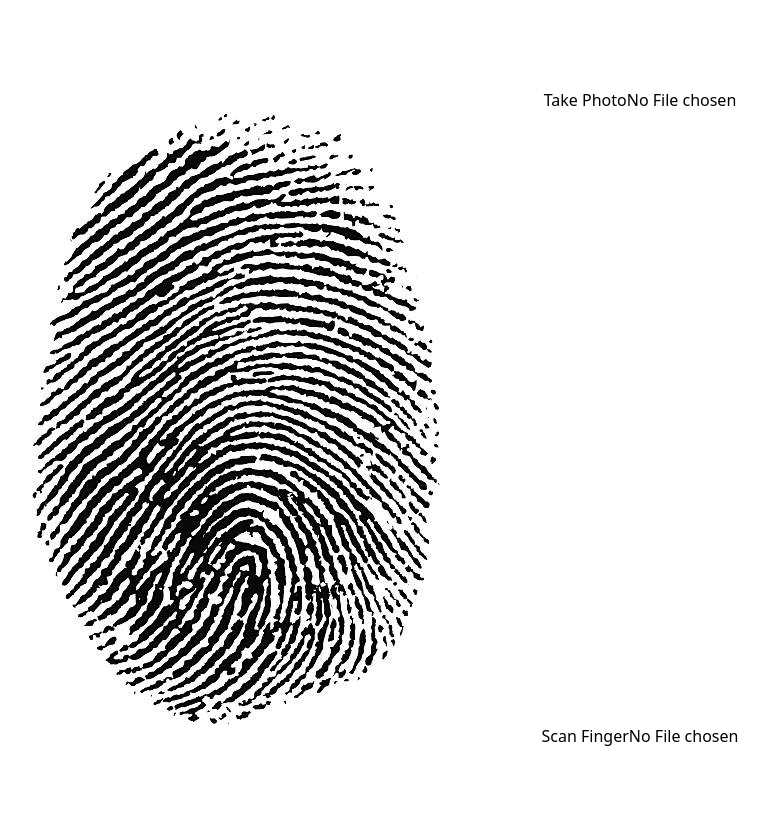
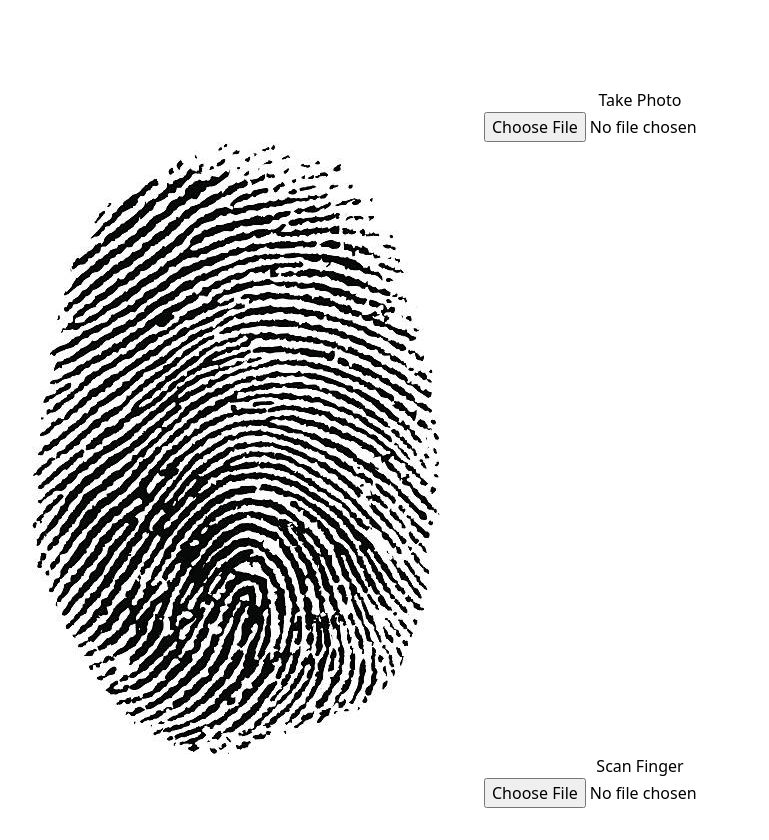
Before and after one commit to Subhamay-Dey/Biometrics, a React (Vite) app in the folder client/: page / in a window 1280 px wide. Shown: the part 394-1234 px from the top of the page, without its empty margins (0-769 px from the left). Before the commit the page ends 1174 px from the top, so only its background shows below. Built offline with nearby package versions, Linux system fonts and the light colour scheme.

Commit message:
images can be taken from the computer and the function handle Image is properly showing the image details in the console.

```diff
--- a/client/src/components/Home.jsx
+++ b/client/src/components/Home.jsx
@@ -4,6 +4,7 @@ import { useState } from 'react';
 import { CgProfile } from "react-icons/cg";
 import img1 from "../images/profile-logo-removebg-preview.png"
 import img2 from "../images/thumb_img.jpg"
+import ImageUpload from './imageUpload';
 
 function Home() {
 
@@ -14,7 +15,10 @@ function Home() {
     <div className='w-80 h-[450px] border-[2px] border-sky-400 bg-white'>
         <img src={img1} alt="" size={10}/>
         <button className='w-full h-[40px]  bg-sky-400 text-white'>Take Photo</button>
-        <button className='w-full h-[40px] mt-6 bg-sky-400 text-white'>No File chosen</button>
+        <div className='w-full h-[40px] mt-6'>
+          <ImageUpload/>
+
+        </div>
     </div>
     <div className='absolute top-18 left-18'>
         <Popup trigger={buttonPopup} setTrigger={setPopup}>
@@ -24,7 +28,10 @@ function Home() {
     <div className='w-96 h-[450px] border-[2px] border-sky-400 bg-white'>
         <img src={img2} alt="" className='w-[200px] h-[300px] flex justify-center items-center ml-20'/>
         <button className='w-full h-[40px] mt-4 bg-sky-400 text-white' onClick={() => setPopup(true)}>Scan Finger</button>
-        <button className='w-full h-[40px] mt-6 bg-sky-400 text-white'>No File chosen</button>
+        <div className='w-[460px]  mt-6 flex justify-center items-center'>
+          <ImageUpload/>
+        </div>
+
     </div>
     </div>
 
--- /dev/null
+++ b/client/src/components/imageUpload.jsx
@@ -0,0 +1,19 @@
+import React from 'react';
+import { useState } from 'react';
+
+export default function ImageUpload() {
+
+    const [image, setImage] = useState('');
+    function handleImage(e){
+        console.log(e.target.files);
+        setImage(e.target.files[0])
+    }
+
+  return (
+    <>
+    <div className='w-[400px] flex justify-center items-center'>
+    <input type="file" name='file' onChange={handleImage}/>
+    </div>
+    </>
+  )
+}
```
